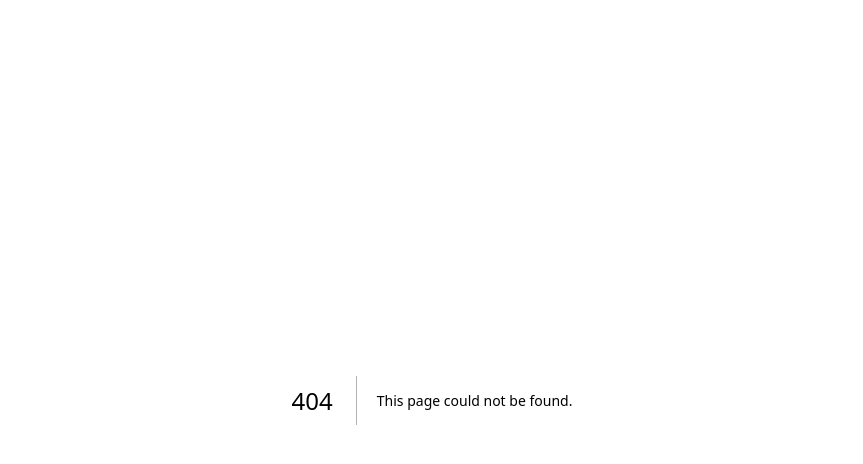
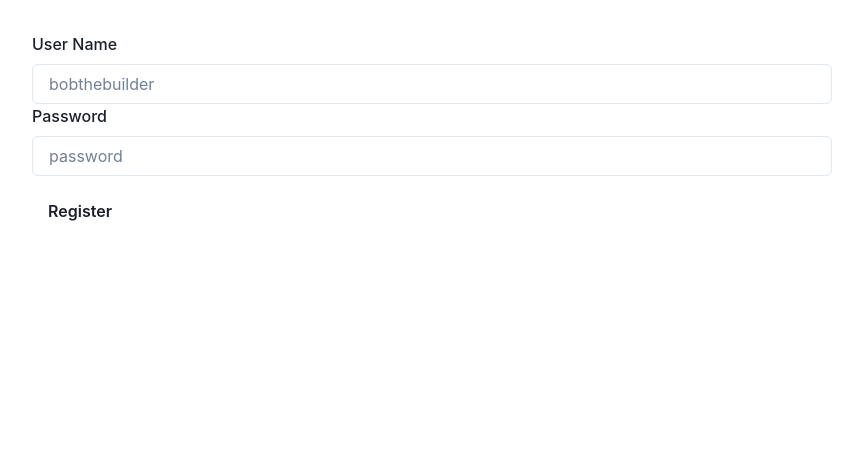
Before and after one commit to sreskala/iron-forge, a Next.js app: page /register in a window 1280 px wide. Before the commit this address had no page. Shown: the top 464 px of the page, without its empty margins (208-1071 px from the left). Built offline with nearby package versions, Linux system fonts and the light colour scheme.

Commit message:
building input components

```diff
--- a/package.json
+++ b/package.json
@@ -11,6 +11,7 @@
     "@chakra-ui/theme-tools": "^2.0.2",
     "@emotion/react": "^11.9.0",
     "@emotion/styled": "^11.9.0",
+    "formik": "^2.2.9",
     "framer-motion": "^6.3.0",
     "next": "latest",
     "react": "^18.2.0",
--- /dev/null
+++ b/src/components/Wrapper.tsx
@@ -0,0 +1,8 @@
+import React from "react";
+import { Box } from "@chakra-ui/react";
+
+const Wrapper = ({ children }) => {
+    return <Box mt={8} mx="auto" maxW="800px" w="100%">{children}</Box>
+}
+
+export default Wrapper;
--- /dev/null
+++ b/src/components/form/InputField.tsx
@@ -0,0 +1,21 @@
+import React, { FC, InputHTMLAttributes} from 'react';
+import { FormControl, FormErrorMessage, FormLabel, Input } from '@chakra-ui/react';
+import { useField } from 'formik';
+
+type InputFieldProps = InputHTMLAttributes<HTMLInputElement> & {
+    name: string;
+    label: string;
+};
+
+export const InputField: FC<InputFieldProps> = ({label, size: _, ...props}) => {
+    const [field, { error }] = useField(props);
+    return (
+        <FormControl isInvalid={!!error}>
+            <FormLabel htmlFor={field.name}>{label}</FormLabel>
+            <Input id={field.name} {...field} {...props}/>
+            {error ? <FormErrorMessage>{error}</FormErrorMessage> : null }
+        </FormControl>
+    );
+};
+
+export default InputField;
--- /dev/null
+++ b/src/pages/register.tsx
@@ -0,0 +1,34 @@
+import React, { FC } from 'react';
+import { Formik, Form } from 'formik';
+import { Button, FormControl, FormLabel, Input } from '@chakra-ui/react';
+import Wrapper from '../components/Wrapper';
+import InputField from '../components/form/InputField';
+
+interface RegisterProps {
+
+}
+
+const Register: FC<RegisterProps> = ({}) => {
+    return (
+        <Wrapper>
+        <Formik
+        initialValues={{ username: "", password: "" }}
+        onSubmit={(values) => console.log(values)}
+        >
+            {({values, handleChange, isSubmitting}) => (
+                <Form>
+                    <InputField name="username" label='User Name' placeholder='bobthebuilder'/>
+                    <InputField name='password' label='Password' placeholder='password' type='password' />
+                    <Button type='submit' mt={4} variant="ghost" isLoading={isSubmitting}>Register</Button>
+                {/* <FormControl>
+                    <FormLabel htmlFor='username'>Username</FormLabel>
+                    <Input id="username" placeholder='user name' value={values.username} onChange={handleChange}/>
+                </FormControl> */}
+            </Form>
+            )}
+        </Formik>
+        </Wrapper>
+    );
+}
+
+export default Register;
```
Also changed, not shown: 1 other file (tests, documents, lock files or other folders).
